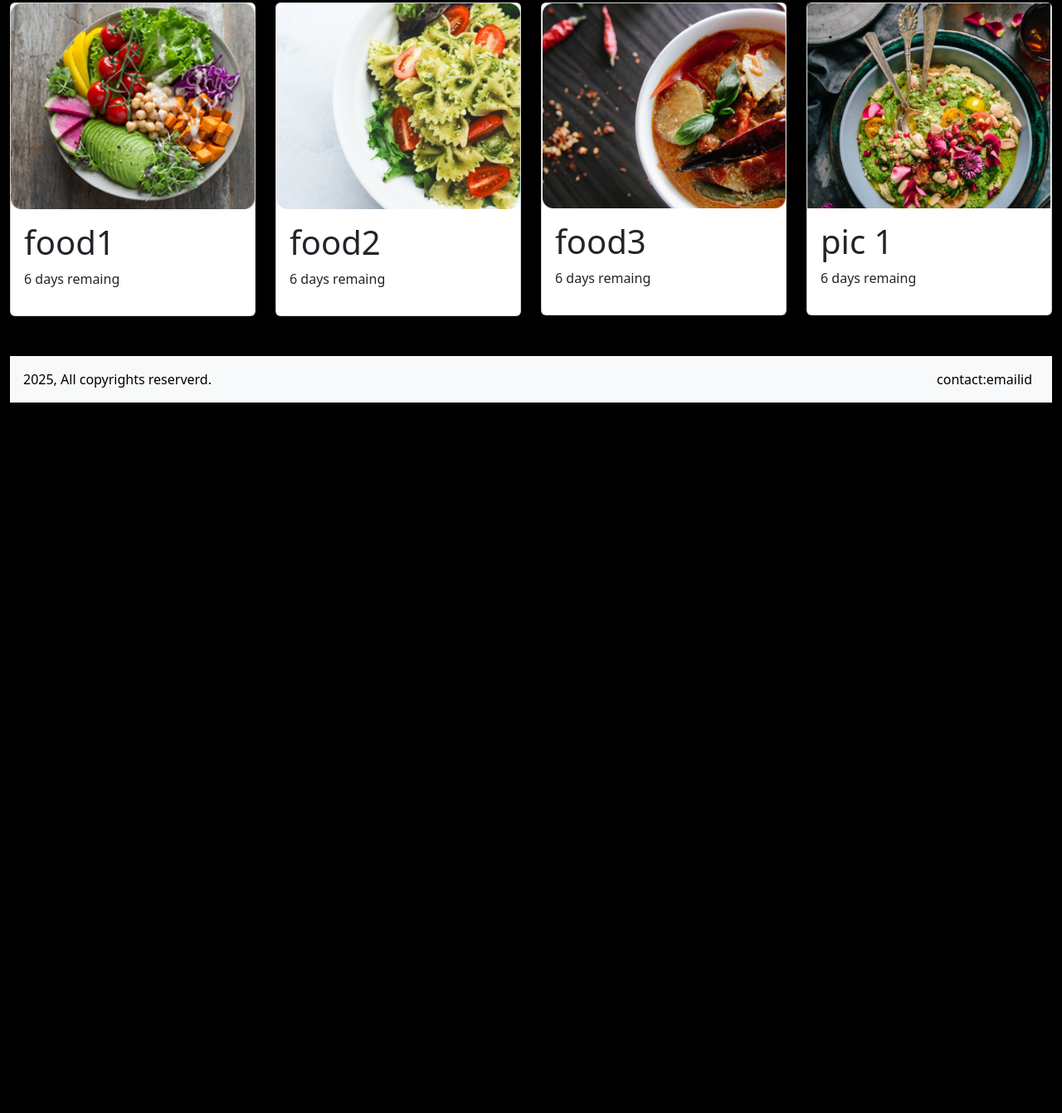
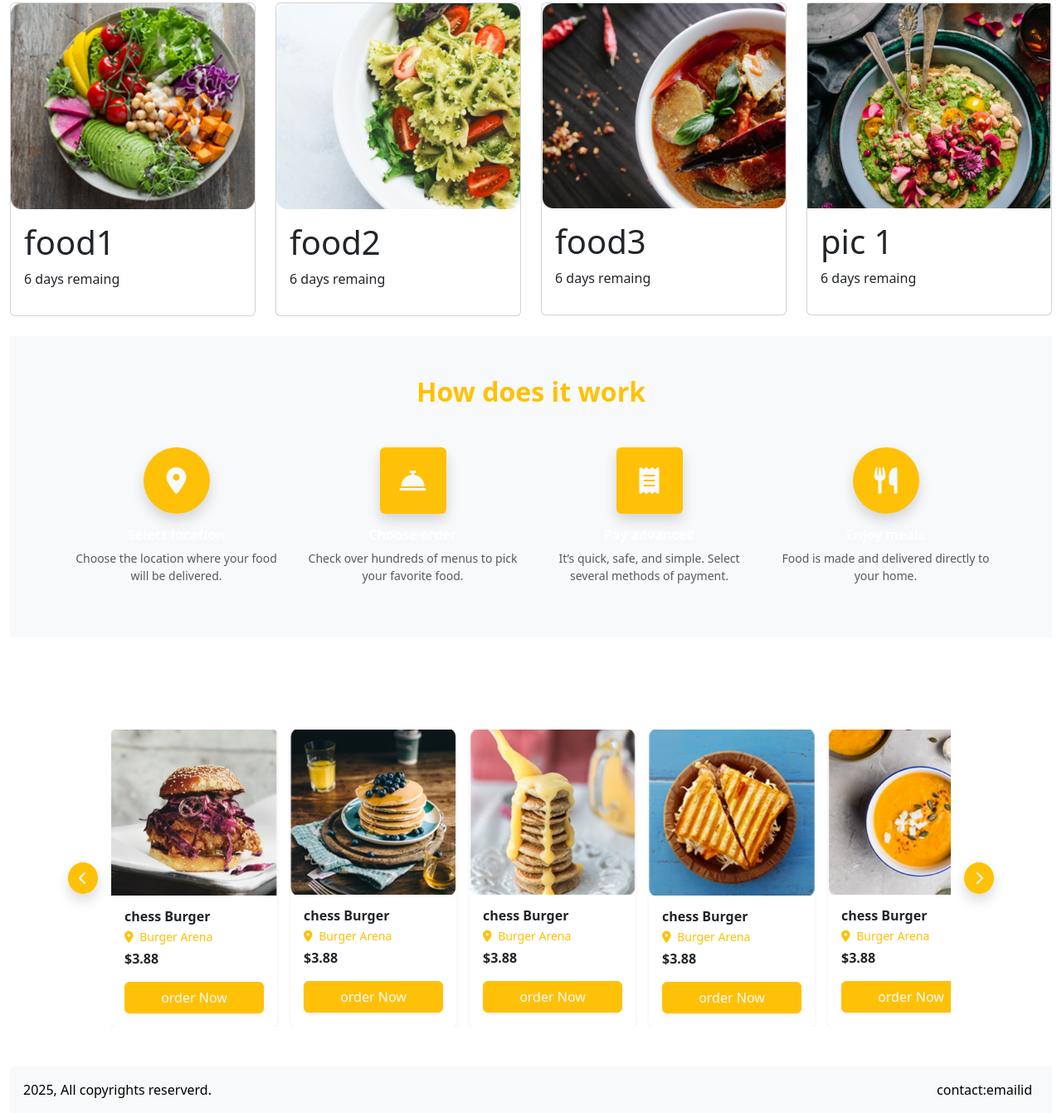
Before and after one commit to Raji220307/Food-delivery-app, a plain HTML site: page index.html in a window 1280 px wide. Shown: the part 510-1851 px from the top of the page at 83% size. Before the commit the page ends 995 px from the top, so only its background shows below. Drawn offline with nearby package versions, Linux system fonts and the light colour scheme.

Commit message:
third commit

```diff
--- a/index.html
+++ b/index.html
@@ -10,9 +10,10 @@
       integrity="sha384-LN+7fdVzj6u52u30Kp6M/trliBMCMKTyK833zpbD+pXdCLuTusPj697FH4R/5mcr"
       crossorigin="anonymous"
     />
+    <link rel="stylesheet" href="https://cdnjs.cloudflare.com/ajax/libs/font-awesome/6.7.2/css/all.min.css">
     <style>
       body {
-        background-color: #000;
+        background-color: white;
         color: #fff;
       }
 
@@ -51,8 +52,8 @@
 
           <div class="mt-4 bg-light rounded-2">
             <div class="d-flex mb-3">
-              <button class="btn mt-2 ms-2 me-2 bg-danger  text-danger" style="--bs-bg-opacity: .1;"><i class="bi bi-truck"></i> 🚚 Delivery</button>
-              <button class="btn text-muted "><i class="bi bi-bag"></i> 🛍️ Pickup</button>
+              <button class="btn mt-2 ms-2 me-2 bg-danger  text-danger" style="--bs-bg-opacity: .1;"><i class="fa-solid fa-truck text-danger"></i> Delivery</button>
+              <button class="btn text-muted "><i class="fa-solid fa-bag-shopping"></i> Pickup</button>
             </div>
             <div class="input-group">
 
@@ -111,6 +112,111 @@
       </div>
     </div>
   </div>
+<br>
+
+  <section class="py-5 bg-light text-center">
+  <div class="container">
+    <h2 class="fw-bold text-warning mb-5" >How does it work</h2>
+
+    <div class="row justify-content-center gy-4">
+      <div class="col-6 col-md-3">
+        <div class="icon-box mx-auto mb-3 bg-warning rounded-circle d-flex align-items-center justify-content-center shadow" style="width: 80px; height: 80px;">
+          <i class="fa-solid fa-location-dot fa-2x text-light"></i>
+        </div>
+        <h6 class="fw-bold">Select location</h6>
+        <p class="text-muted small">Choose the location where your food will be delivered.</p>
+      </div>
+
+      <div class="col-6 col-md-3">
+        <div class="icon-box mx-auto mb-3 bg-warning rounded shadow" style="width: 80px; height: 80px; display: flex; align-items: center; justify-content: center;">
+          <i class="fa-solid fa-bell-concierge fa-2x text-light"></i>
+        </div>
+        <h6 class="fw-bold">Choose order</h6>
+        <p class="text-muted small">Check over hundreds of menus to pick your favorite food.</p>
+      </div>
+
+      <div class="col-6 col-md-3">
+        <div class="icon-box mx-auto mb-3 bg-warning rounded shadow" style="width: 80px; height: 80px; display: flex; align-items: center; justify-content: center;">
+          <i class="fa-solid fa-receipt fa-2x text-light"></i>
+        </div>
+        <h6 class="fw-bold">Pay advanced</h6>
+        <p class="text-muted small">It’s quick, safe, and simple. Select several methods of payment.</p>
+      </div>
+
+      <div class="col-6 col-md-3">
+        <div class="icon-box mx-auto mb-3 bg-warning rounded-circle d-flex align-items-center justify-content-center shadow" style="width: 80px; height: 80px;">
+          <i class="fa-solid fa-utensils fa-2x text-light"></i>
+        </div>
+        <h6 class="fw-bold">Enjoy meals</h6>
+        <p class="text-muted small">Food is made and delivered directly to your home.</p>
+      </div>
+
+    </div>
+  </div>
+</section>
+<br>
+<section>
+  <div class="container">
+    <h2 class="fw-bold text-center mb-5">Popular items</h2>
+    <div class="d-flex align-items-center">
+      <button class="btn btn-warning rounded-circle me-3 shadow " >
+        <i class="fa-solid fa-chevron-left text-light"></i>
+      </button>
+      <div class="d-flex flex-nowrap overflow-auto" style="gap:1rem;">
+        <div class="card shadow-sm border-0" style="min-width: 200px;">
+          <img src="assets/burger.png" class="card-img-top" alt="burger" alt="">
+          <div class="card-body">
+            <h6 class="fw-bold mb-1">chess Burger</h6>
+            <p class="text-muted small mb-1"><i class="fa-solid fa-location-dot text-warning me-1"></i> <span class="text-warning">Burger Arena</span></p>
+            <p class="fw-semibold">$3.88</p>
+            <button class="btn btn-warning text-light w-100 shadow-sm">order Now</button>
+          </div>
+        </div>
+        <div class="card shadow-sm border-0" style="min-width: 200px;">
+          <img src="assets/toffe.png" class="card-img-top" alt="burger" alt="">
+          <div class="card-body">
+            <h6 class="fw-bold mb-1">chess Burger</h6>
+            <p class="text-muted small mb-1"><i class="fa-solid fa-location-dot text-warning me-1"></i> <span class="text-warning">Burger Arena</span></p>
+            <p class="fw-semibold">$3.88</p>
+            <button class="btn btn-warning text-light w-100 shadow-sm">order Now</button>
+          </div>
+        </div>
+        <div class="card shadow-sm border-0" style="min-width: 200px;">
+          <img src="assets/dancake.png" class="card-img-top" alt="burger" alt="">
+          <div class="card-body">
+            <h6 class="fw-bold mb-1">chess Burger</h6>
+            <p class="text-muted small mb-1"><i class="fa-solid fa-location-dot text-warning me-1"></i> <span class="text-warning">Burger Arena</span></p>
+            <p class="fw-semibold">$3.88</p>
+            <button class="btn btn-warning text-light w-100 shadow-sm">order Now</button>
+          </div>
+        </div>
+        <div class="card shadow-sm border-0" style="min-width: 200px;">
+          <img src="assets/sandwitch.png" class="card-img-top" alt="burger" alt="">
+          <div class="card-body">
+            <h6 class="fw-bold mb-1">chess Burger</h6>
+            <p class="text-muted small mb-1"><i class="fa-solid fa-location-dot text-warning me-1"></i> <span class="text-warning">Burger Arena</span></p>
+            <p class="fw-semibold">$3.88</p>
+            <button class="btn btn-warning text-light w-100 shadow-sm">order Now</button>
+          </div>
+        </div>
+        <div class="card shadow-sm border-0" style="min-width: 200px;">
+          <img src="assets/soup.png" class="card-img-top" alt="burger" alt="">
+          <div class="card-body">
+            <h6 class="fw-bold mb-1">chess Burger</h6>
+            <p class="text-muted small mb-1"><i class="fa-solid fa-location-dot text-warning me-1"></i> <span class="text-warning">Burger Arena</span></p>
+            <p class="fw-semibold">$3.88</p>
+            <button class="btn btn-warning text-light w-100 shadow-sm">order Now</button>
+          </div>
+        </div>
+      </div>
+      <button class="btn btn-warning rounded-circle ms-3 shadow " >
+
+        <i class="fa-solid fa-chevron-right text-light"></i>
+      </button>
+    </div>
+  </div>
+</section>
+
   <div class="footer">
      <div
       class="container-fluid p-3 m-6 mt-5 d-flex justify-content-between align-items-center bg-light text-black"
```
Also changed, not shown: assets/burger.png (added), assets/dancake.png (added), assets/sandwitch.png (added), assets/soup.png (added), assets/toffe.png (added).
